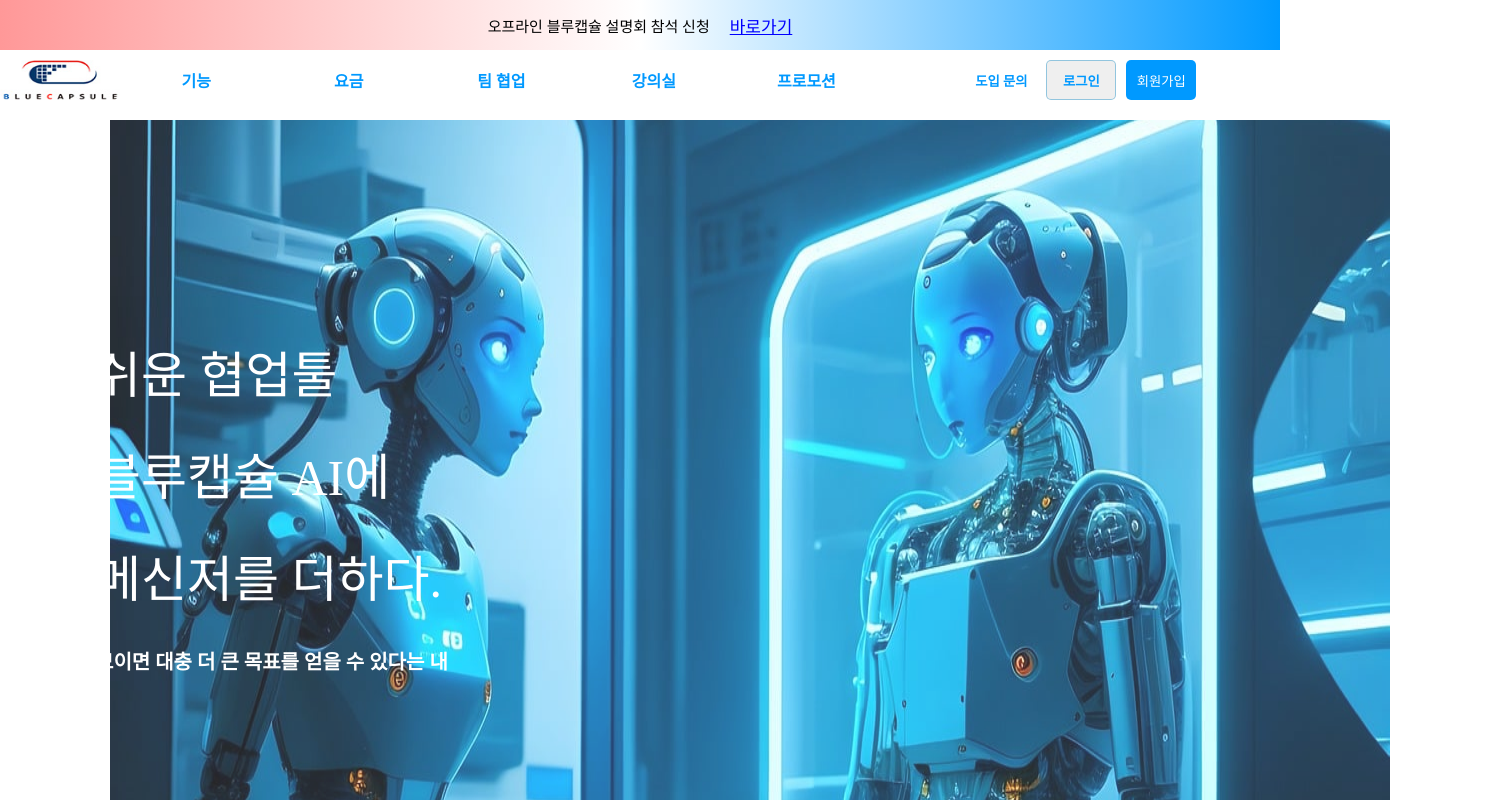
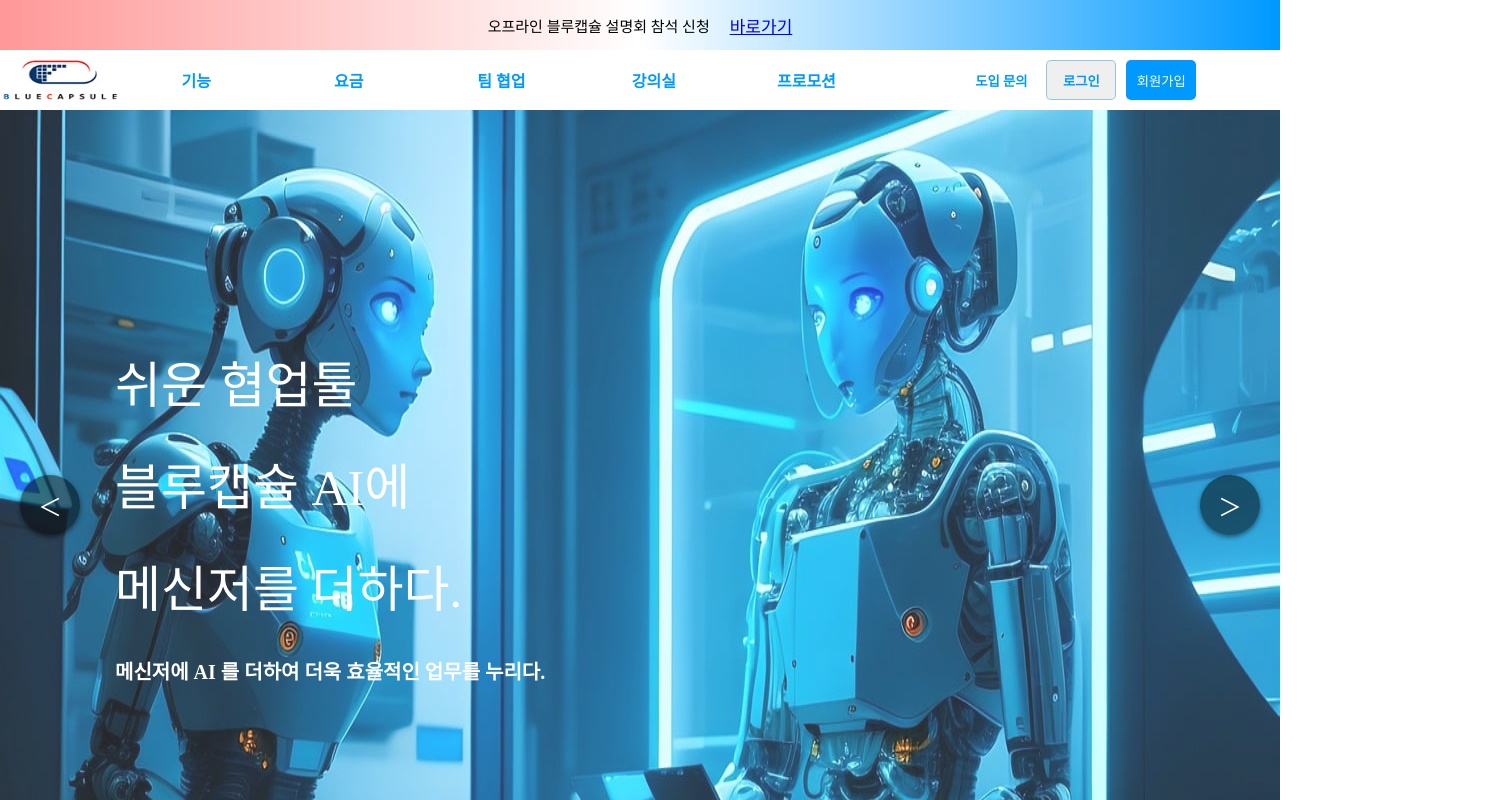
Before and after one commit to saintlucias/WMSG, a React (Create React App) app: page / in a window 1280 px wide. Shown: the top 800 px of the page, 1500 px wide, since content can reach past the window. Built offline with nearby package versions, Linux system fonts and the light colour scheme; a web font is replaced by a local one.

Commit message:
Center.tsx edit , Mouse event have to update

```diff
--- a/src/pages/Center.tsx
+++ b/src/pages/Center.tsx
@@ -1,41 +1,150 @@
-import React from 'react';
-import styled, { keyframes } from 'styled-components';
-import '../css/font.css';
-// import AiBack from '../images/AI_back.jpg';
-// import AiBack2 from '../images/Ai_Back2.jpg';
-// import AiBack3 from '../images/Ai_Back3.png';
+import React, { useState } from 'react';
+import styled from 'styled-components';
 import AiBack4 from '../images/Ai_Back4.jpg';
+import AiBack5 from '../images/Ai_Back5.jpg';
+
+const Center: React.FC = () => {
+    const [activeContainer, setActiveContainer] = useState(0);
+    const [direction, setDirection] = useState('');
+    const [startX, setStartX] = useState(0);
+    const [dragging, setDragging] = useState(false);
 
 
+    const nextContainer = () => {
+        setActiveContainer((prevActiveContainer) => (prevActiveContainer + 1) % 2);
+        setDirection('right');
+    };
 
+    const prevContainer = () => {
+        setActiveContainer((prevActiveContainer) => (prevActiveContainer - 1 + 2) % 2);
+        setDirection('left');
+    };
 
-const Center: React.FC = () => {
+    const handleMouseDown = (e: any) => {
+        setStartX(e.clientX);
+        setDragging(true);
+    };
+
+    const handleMouseUp = () => {
+        setDragging(false);
+    };
+
+    const handleMouseMove = (e: any) => {
+        if (!dragging) return;
+
+        const moveX = e.clientX - startX;
+        if (moveX > 0) {
+            // 왼쪽으로 드래그
+            setActiveContainer((prevActiveContainer) => (prevActiveContainer - 1 + 2) % 2);
+        } else if (moveX < 0) {
+            // 오른쪽으로 드래그
+            setActiveContainer((prevActiveContainer) => (prevActiveContainer + 1) % 2);
+        }
+        setStartX(e.clientX); // 드래그가 지속될 경우를 위해 현재 위치 업데이트
+    };
+
+    const getTransformValue = () => {
+        const translateValue = activeContainer * -50; // 각 컨테이너가 전체 화면 너비를 차지한다고 가정
+        return `translateX(${translateValue}%)`;
+    };
+    {/* 마우스 이벤트 업데이트 필요함. */}
 
     return (
-        <Container>
-            {/* <ImageDiv>
-                    <Image1 src={AiBack} alt="No image." />
-                    <Image2 src={AiBack2} alt="No image." />
-                    <Image3 src={AiBack3} alt="No image." />
-            </ImageDiv> */}
+        <MainContainer
+        onMouseDown={handleMouseDown}
+        onMouseMove={handleMouseMove}
+        onMouseUp={handleMouseUp}
+        onMouseLeave={handleMouseUp}>
+            <ArrowLeft onClick={prevContainer}>＜</ArrowLeft>
+            <SliderContainer>
+                <ContentContainer style={{ transform: getTransformValue() }}>
+                    <Container1>
                         <CntDiv>
                             <CntP>쉬운 협업툴</CntP>
                             <CntP>블루캡슐 AI에</CntP>
                             <CntP>메신저를 더하다.</CntP>
                             <br></br>
-                <CntSpan>모이면 대충 더 큰 목표를 얻을 수 있다는 내용</CntSpan>
+                            <CntSpan>메신저에 AI 를 더하여 더욱 효율적인 업무를 누리다.</CntSpan>
                         </CntDiv>
-        </Container>
+                    </Container1>
+                    <Container2>
+                        <CntDiv>
+                            <CntP>100대 기업 점유율 1위</CntP>
+                            <CntP>AI Assistant</CntP>
+                            <br></br>
+                            <CntSpan>더욱 효율적인 업무를 느껴보세요.</CntSpan>
+                        </CntDiv>
+                    </Container2>
+                </ContentContainer>
+            </SliderContainer>
+            <ArrowRight onClick={nextContainer}>＞</ArrowRight>
+        </MainContainer>
     );
-}
+};
+
 
 export default Center;
 
-const Container = styled.div`
+const MainContainer = styled.div`
+    display: flex;
+    align-items: center;
+    justify-content: center;
+    position: relative;
+
+`;
+
+const SliderContainer = styled.div`
+    overflow: hidden;
+    width: 100%;
+    height: 850px;
+`;
+
+const ContentContainer = styled.div`
+    display: flex;
+    transition: transform 0.5s ease-in-out;
+    width: 200%;
+`;
+
+const Arrow = styled.div`
+    cursor: pointer;
+    z-index: 1000;
+    display: flex;
+    align-items: center;
+    justify-content: center;
+    position: absolute;
+    top: 50%;
+    transform: translateY(-50%);
+    width: 60px;
+    height: 60px;
+    border-radius: 50%;
+    font-size: 24px;
+    color: white;
+    background-color: rgba(0, 0, 0, 0.5);
+    box-shadow: 0 2px 5px rgba(0,0,0,0.5);
+    transition: all 0.3s ease;
+`;
+
+const ArrowLeft = styled(Arrow)`
+    left: 20px;
+    &:hover {
+        color: rgb(0, 153, 200);
+        background-color: rgba(0, 153, 255, 0.15);
+        box-shadow: 0 0 10px rgba(0, 153, 255, 0.7);
+    }
+`;
+
+const ArrowRight = styled(Arrow)`
+    right: 20px;
+    &:hover {
+        color: rgb(0, 153, 200);
+        background-color: rgba(0, 153, 255, 0.15);
+        box-shadow: 0 0 10px rgba(0, 153, 255, 0.7);
+    }
+`;
+
+const Container1 = styled.div`
     width:100%;
     height:850px;
-    margin-top:40px;
-    min-width:1500px;
     opacity:0.85;
     background-image: url(${AiBack4});
     background-repeat: no-repeat;
@@ -43,13 +152,24 @@ const Container = styled.div`
     background-position: center center;
     background-size: 100vw 900px;
 `;
+const Container2 = styled.div`
+    width:100%;
+    height:850px;
+    opacity:0.85;
+    background-image: url(${AiBack5});
+    background-repeat: no-repeat;
+    background-attachment: fixed;
+    background-position: center center;
+    background-size: 100vw 900px;
+`;
+
 
 const CntDiv = styled.div`
     position: relative;
-    width:400px;
+    width:500px;
     height:270px;
-    top:200px;
-    left: 80px;
+    top:250px;
+    left: 100px;
     `;
 
 
@@ -72,69 +192,3 @@ const CntSpan = styled.span`
     font-size:max(20px, 18px);
     padding:15px;
 `;
-
-
-
-// const fadeInOut = keyframes`
-//     0% {
-//         opacity: 1;
-//     }
-//     25% {
-//         opacity: 0.75;
-//     }
-//     50% {
-//         opacity: 0.25;
-//     }
-//     75% {
-//         opacity: 0.75;
-//     }
-//     95% {
-//         opacity: 0.9;
-//     }
-//     100% {
-//         opacity: 1;
-//     }
-// `;
-
-// const ImageDiv = styled.div`
-//     position: relative;
-//     top:90px;
-// `;
-// const Image1 = styled.img`
-//     position: absolute;
-//     z-index:1;
-//     width:500px;
-//     height:300px;
-//     opacity: 1;
-//     right:125px;
-//     min-width: 300px;
-//     min-height:200px;
-//     border-radius: 10px;
-//     animation: ${fadeInOut} 12s linear infinite;
-// `;
-// const Image2 = styled.img`
-//     position: absolute;
-//     z-index:1;
-//     width:520px;
-//     height:300px;
-//     opacity: 1;
-//     right:750px;
-//     top:400px;
-//     min-width: 300px;
-//     min-height:200px;
-//     border-radius: 10px;
-//     animation: ${fadeInOut} 15s linear infinite;
-// `;
-// const Image3 = styled.img`
-//     position: absolute;
-//     z-index:0;
-//     right:300px;
-//     top:20px;
-//     width:700px;
-//     height:700px;
-//     opacity: 0.8;
-//     min-width: 500px;
-//     min-height:200px;
-//     border-radius: 10px;
-//     // animation: ${fadeInOut} 9s linear infinite;
-// `;
```
Also changed, not shown: src/images/Ai_Back5.jpg (added), src/images/Ai_Back6.jpg (added). Lines whose indentation alone changed are shown as unchanged.
